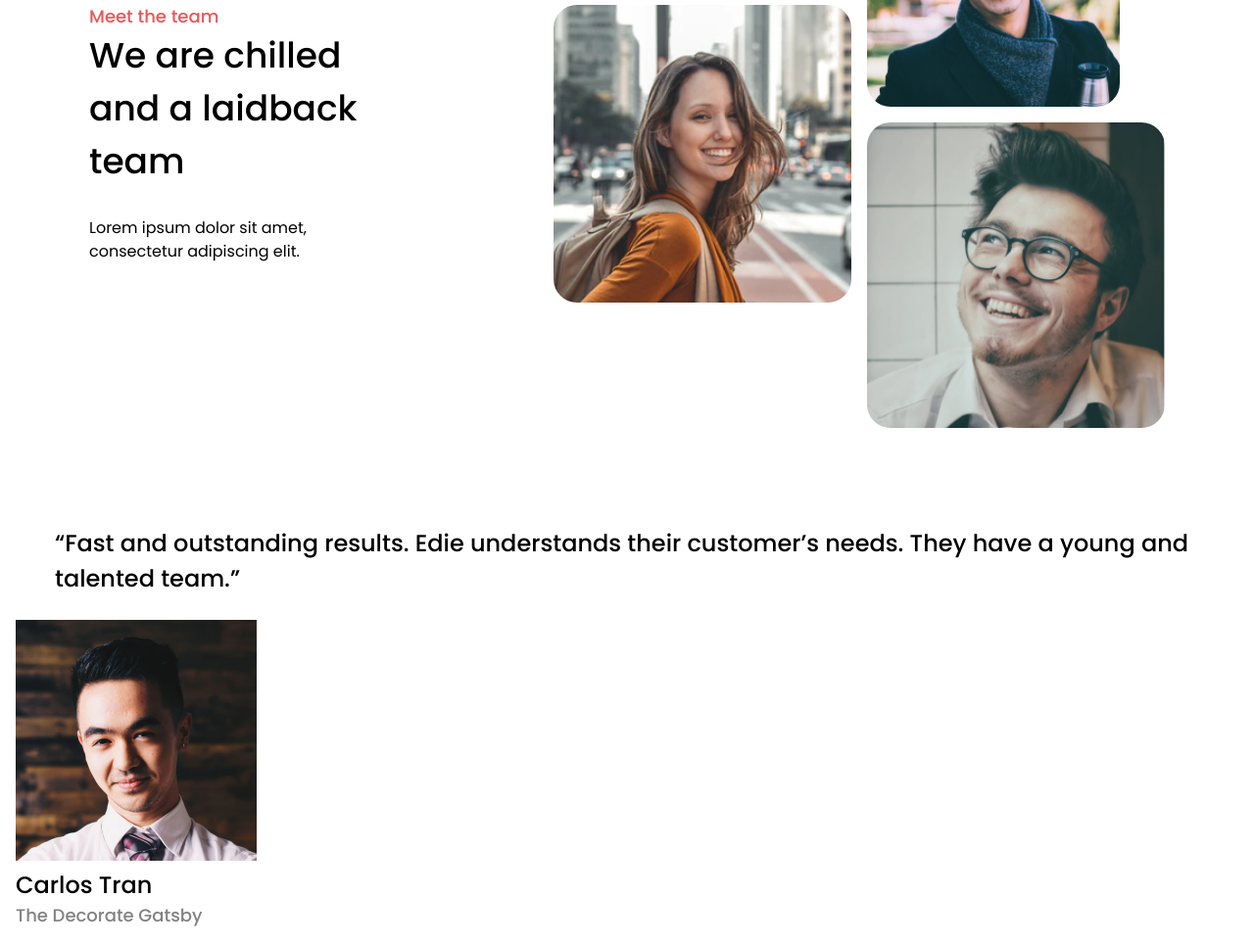
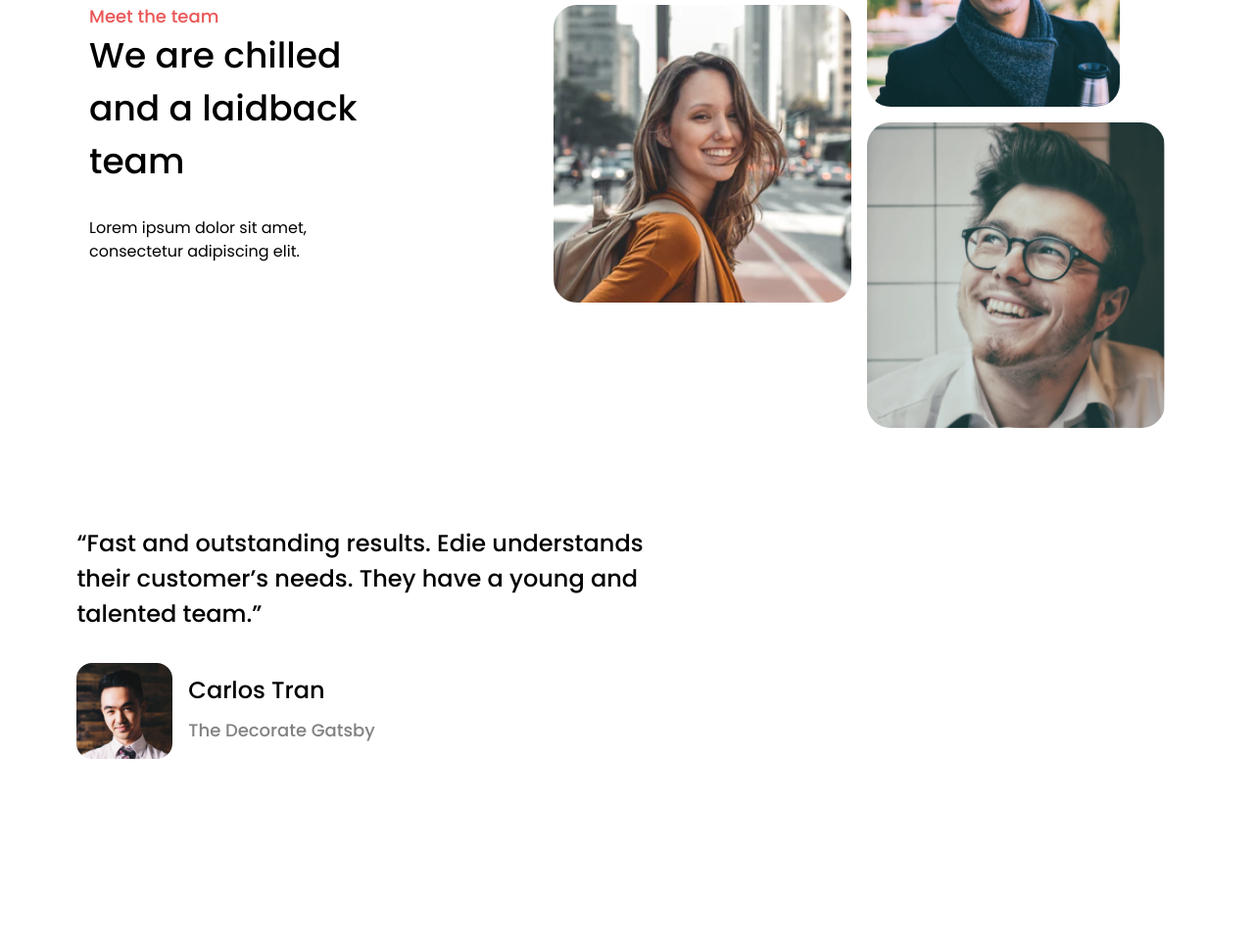
Before and after one commit to Zyruks/dev-challenge, a website: page edie-homepage/src/index.html in a window 1280 px wide. Shown: the part 3564-4528 px from the top of the page at 98% size. After the commit the page ends 4355 px from the top, so only its background shows below. Drawn offline with nearby package versions, Linux system fonts and the light colour scheme; files that its build step writes are made by us from their sources.

Commit message:
added section client-reviews layout

```diff
--- a/edie-homepage/src/scss/layout/_layout.scss
+++ b/edie-homepage/src/scss/layout/_layout.scss
@@ -361,6 +361,7 @@
   @include utility.breakpoint(large) {
     flex-direction: row;
     align-items: center;
+
     justify-content: space-around;
   }
 }
@@ -413,3 +414,60 @@
 /* ******************* *\
 #team  End
 \* ******************* */
+
+/* ******************* *\
+#client-reviews
+\* ******************* */
+.client-reviews {
+  display: flex;
+  flex-direction: column;
+  gap: utility.rem(32);
+  align-items: center;
+  inline-size: 95%;
+  @include utility.breakpoint(medium) {
+    align-items: flex-start;
+  }
+
+  @include utility.breakpoint(large) {
+    margin-inline-start: 5%;
+  }
+}
+
+.client-reviews__review {
+  margin: 0;
+  inline-size: 100%;
+  max-inline-size: utility.rem(351);
+
+  @include utility.breakpoint(medium) {
+    max-inline-size: utility.rem(620);
+  }
+}
+
+.client-reviews__client-info {
+  display: flex;
+  gap: utility.rem(16);
+  align-items: flex-start;
+  align-self: flex-start;
+}
+
+.client-reviews__img {
+  inline-size: 30%;
+  max-inline-size: utility.rem(120);
+
+  border-radius: utility.rem(16);
+}
+
+.client-reviews__name {
+  margin-block: utility.rem(4);
+  @include utility.breakpoint(large) {
+    margin-block: utility.rem(10);
+  }
+}
+
+.client-reviews__business {
+  inline-size: 100%;
+}
+
+/* ******************* *\
+#client-reviews  End
+\* ******************* */
```
